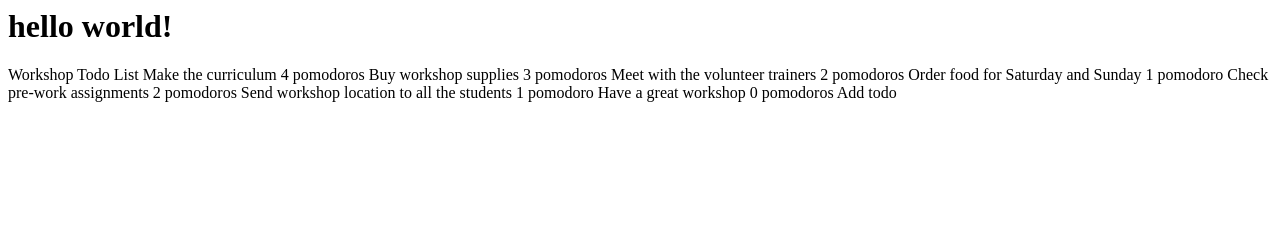
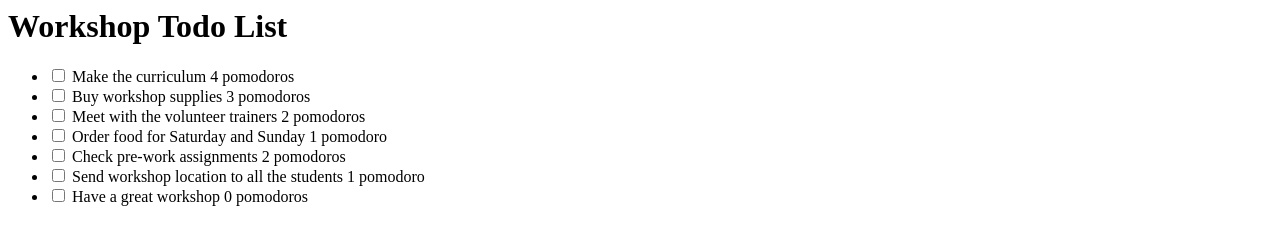
Before and after one commit to simonaiskander/todo_app, a plain HTML site: page index.html in a window 1280 px wide. Drawn offline with Linux system fonts and the light colour scheme.

Commit message:
Add new files

```diff
--- a/index.html
+++ b/index.html
@@ -1,17 +1,38 @@
 <html>
   <head>
-    <title></title>
+    <title>Todo List Application</title>
   </head>
   <body>
-      <h1>hello world!</h1>
-Workshop Todo List
+    <h1>Workshop Todo List</h1>
+    <ul>
+      <li>
+        <input type="checkbox">
         Make the curriculum 4 pomodoros
+      </li>
+      <li>
+        <input type="checkbox">
         Buy workshop supplies 3 pomodoros
+      </li>
+      <li>
+        <input type="checkbox">
         Meet with the volunteer trainers 2 pomodoros
+      </li>
+      <li>
+        <input type="checkbox">
         Order food for Saturday and Sunday 1 pomodoro
+      </li>
+      <li>
+        <input type="checkbox">
         Check pre-work assignments 2 pomodoros
+      </li>
+      <li>
+        <input type="checkbox">
         Send workshop location to all the students 1 pomodoro
+      </li>
+      <li>
+        <input type="checkbox">
         Have a great workshop 0 pomodoros
-Add todo
+      </li>
+    </ul>
   </body>
 </html>
```
Lines whose indentation alone changed are shown as unchanged.
